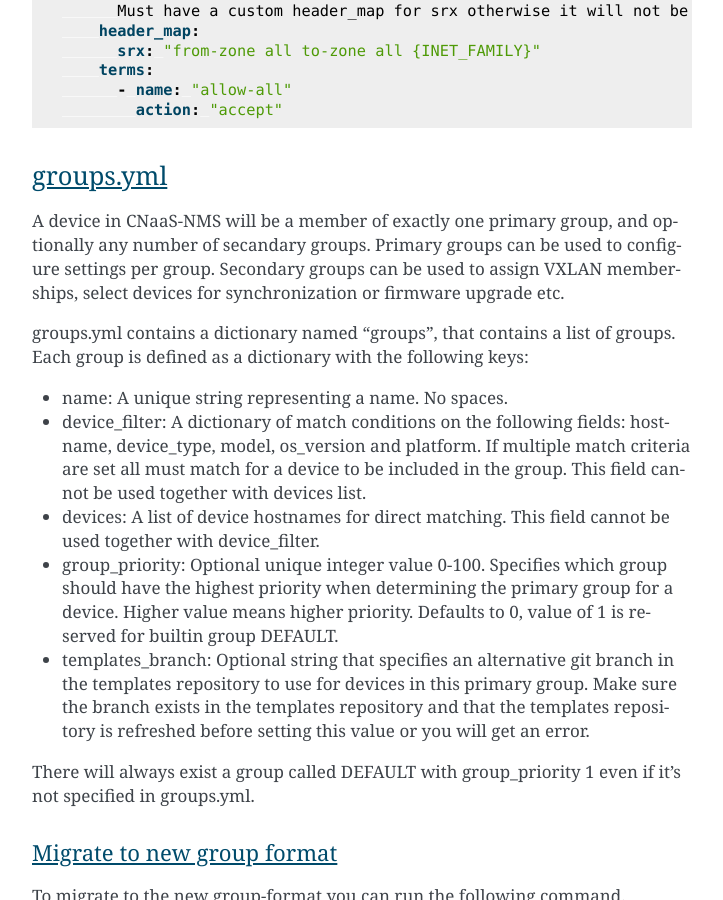
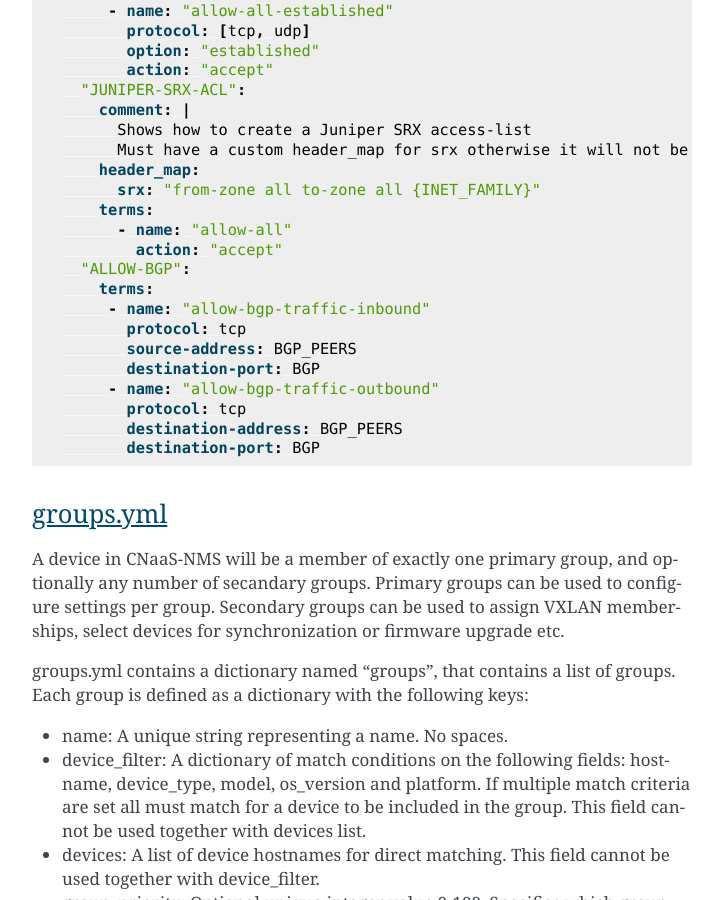
Before and after one commit to SUNET/cnaas-nms, a Sphinx documentation site: the page built from docs/reporef/index.rst, in a window 1280 px wide and 900 px high, scrolled down 7874 px. Shown: the whole window, without its empty margins (388-1111 px from the left). Built offline with Sphinx 7.4.7, drawn with Linux system fonts in a browser that asks for light colours; some of the changed text lies outside the part shown.

Commit message:
Added more examples in docs

```diff
--- a/docs/reporef/index.rst
+++ b/docs/reporef/index.rst
@@ -272,7 +272,14 @@
       - address: 10.0.0.0/8
       - address: 172.16.0.0/12
       - address: 192.168.0.0/16
+    "BGP_PEERS":
+      # This will contain all BGP neighbors for a device.
+      - path: extroute_bgp.vrfs[].neighbor_v4[].peer_ipv4
+      - path: extroute_bgp.vrfs[].neighbor_v6[].peer_ipv6
   service_definitions:
+    "BGP":
+      - port: 179
+        protocol: tcp
     "DNS":
       - port: 53
         protocol: "udp"
@@ -354,6 +361,16 @@
       terms:
         - name: "allow-all"
           action: "accept"
+    "ALLOW-BGP":
+      terms:
+       - name: "allow-bgp-traffic-inbound"
+         protocol: tcp
+         source-address: BGP_PEERS
+         destination-port: BGP
+       - name: "allow-bgp-traffic-outbound"
+         protocol: tcp
+         destination-address: BGP_PEERS
+         destination-port: BGP
 
 groups.yml
 ----------
```
